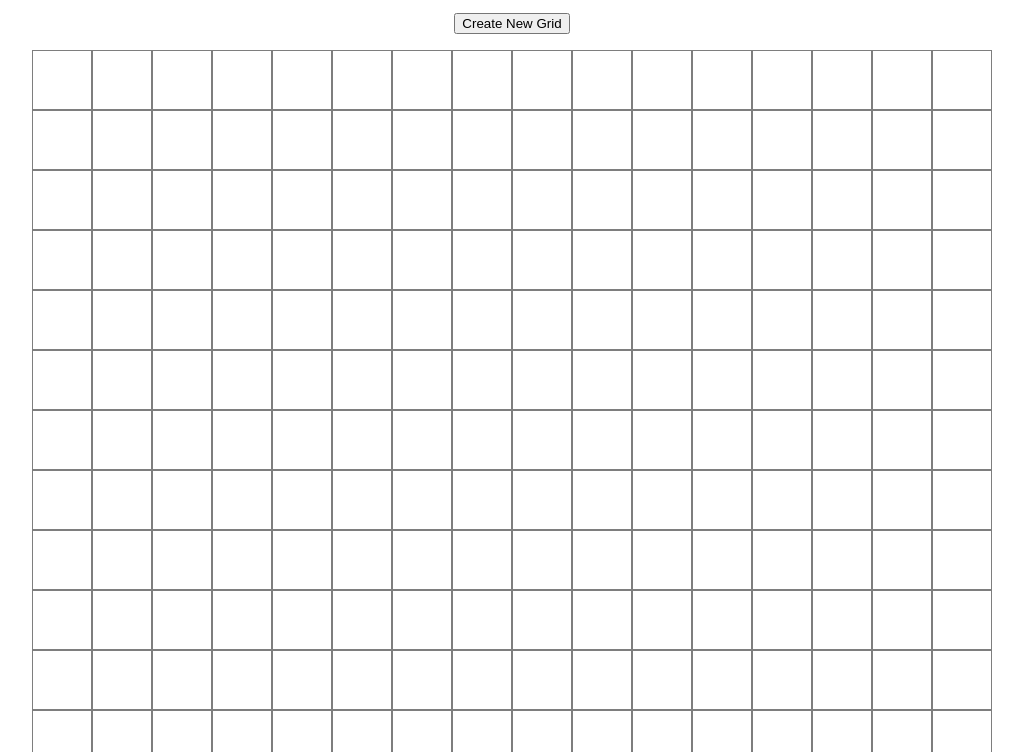
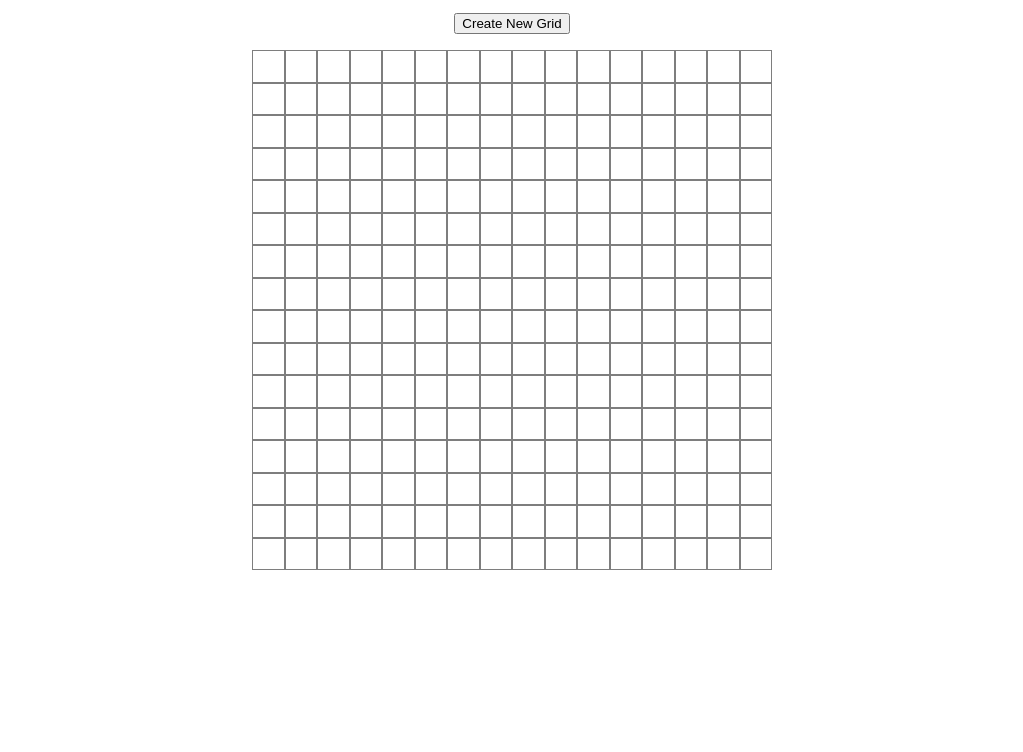
Before and after one commit to lsalin21/Etch-A-Sketcharoni, a plain HTML site: page index.html in a window 1280 px wide. Shown: the part 48-800 px from the top of the page, without its empty margins (128-1151 px from the left). Drawn offline with Linux system fonts and the light colour scheme.

Commit message:
Made changes to grid size

```diff
--- a/styles.css
+++ b/styles.css
@@ -12,8 +12,8 @@ button{
 
 .grid{
     display: flex;
-    width: 960px;
-    height: 960px;
+    width: 520px;
+    height: 520px;
     justify-content: center;
     margin: auto;
 }
```
